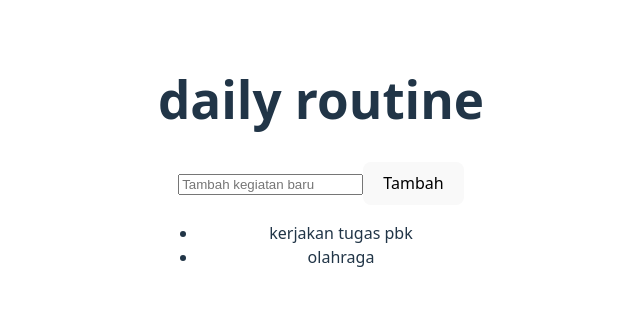
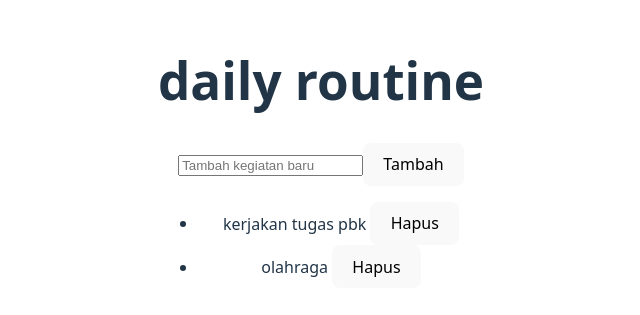
Before and after one commit to ainniazzahra/32-pbk-uts-233510161, a Vue app: page / in a window 1280 px wide. Shown: the part 239-554 px from the top of the page, without its empty margins (319-959 px from the left). Built offline with nearby package versions, Linux system fonts and the light colour scheme.

Commit message:
user dapat membatalkan kegiatan yang telah diinputkan

```diff
--- a/src/App.vue
+++ b/src/App.vue
@@ -6,6 +6,7 @@
     <ul>
       <li v-for="(task, index) in tasks" :key="index">
         {{ task.name }}
+        <button @click="deleteTask(index)">Hapus</button>
       </li>
     </ul>
   </div>
@@ -26,4 +27,8 @@ function addTask() {
     newTask.value = ''
   }
 }
+function deleteTask(index) {
+  tasks.value.splice(index, 1)
+}
+
 </script>
```
